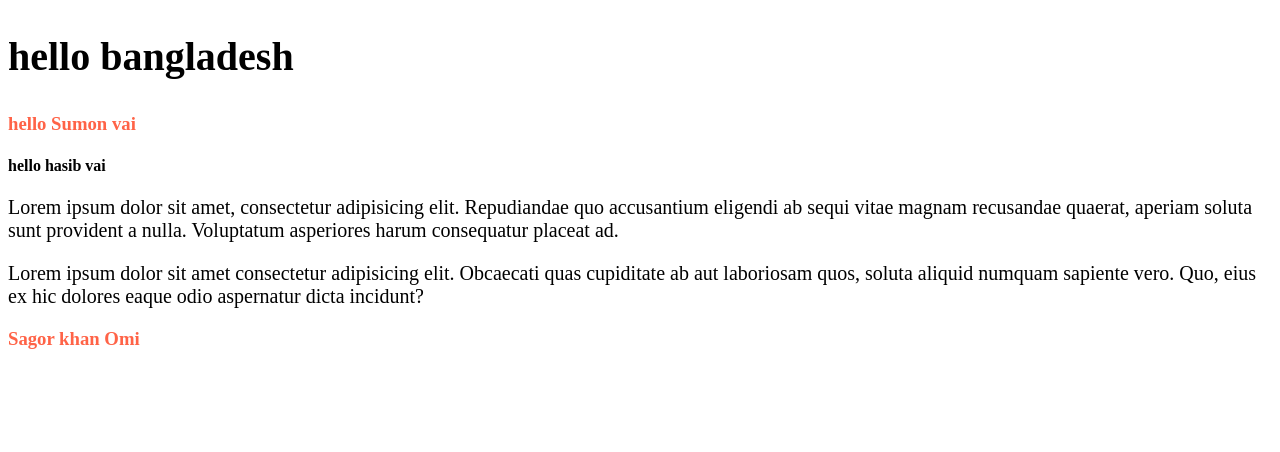
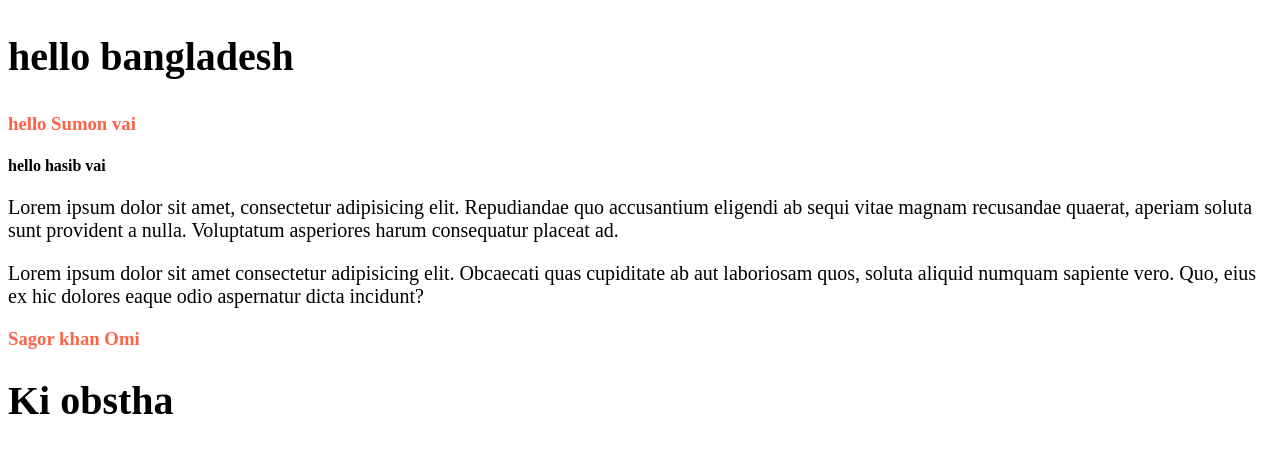
Before and after one commit to Sagoromi/my-thard-repo, a plain HTML site: page index.html in a window 1280 px wide. Drawn offline with Linux system fonts and the light colour scheme.

Commit message:
some-change

```diff
--- a/index.html
+++ b/index.html
@@ -16,5 +16,6 @@
     <p>Lorem ipsum dolor sit amet consectetur adipisicing elit. Obcaecati quas cupiditate ab aut laboriosam quos, soluta aliquid numquam sapiente vero. Quo, eius ex hic dolores eaque odio aspernatur dicta incidunt?</p>
 
     <H3>Sagor khan Omi</H3>
+    <h1>Ki obstha</h1>
 </body>
 </html>
--- a/style.css
+++ b/style.css
@@ -11,3 +11,7 @@ h2{
 h3 {
     color: tomato;
 }
+
+h1 {
+    font-size: 40px;
+}
```
